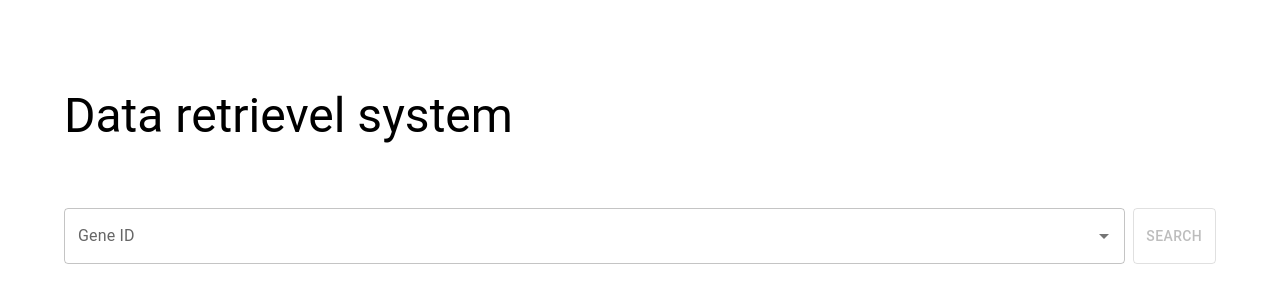
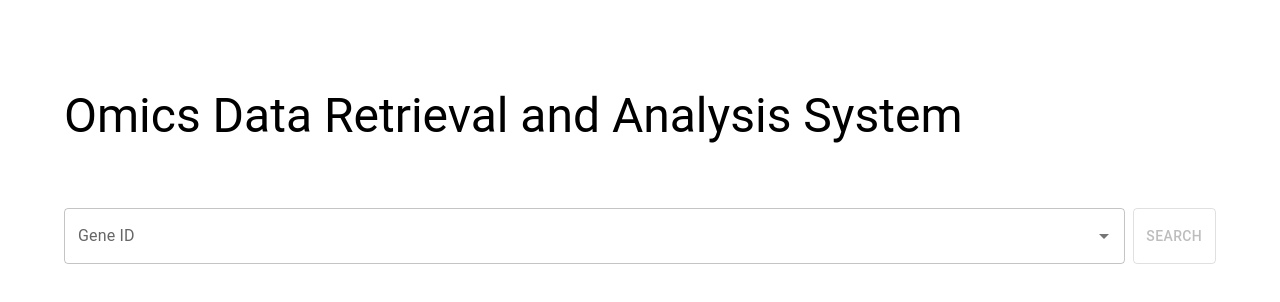
Before and after one commit to dincengincan/data-analysis-system, a React (Vite) app in the folder client/: page / in a window 1280 px wide. Shown: the top 302 px of the page. Built offline with nearby package versions, Linux system fonts and the light colour scheme.

Commit message:
Update readme

```diff
--- a/client/src/pages/Homepage.tsx
+++ b/client/src/pages/Homepage.tsx
@@ -53,7 +53,7 @@ const Homepage = () => {
   return (
     <Layout>
       <Typography paddingTop={10} variant="h3" paddingBottom={8}>
-        Data retrievel system
+        Omics Data Retrieval and Analysis System
       </Typography>
       <Box display="flex" width="100%" gap={1}>
         <SearchField
```
Also changed, not shown: 1 other file (tests, documents, lock files or other folders).
